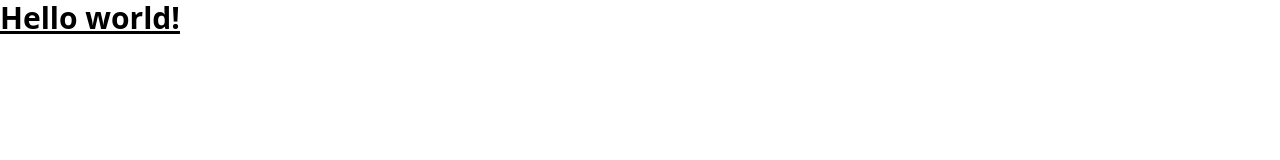
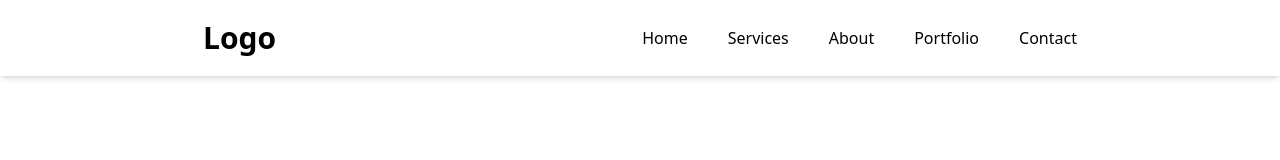
Before and after one commit to atikrahad/b3-portfolio2, a plain HTML site: page index.html in a window 1280 px wide. Drawn offline with nearby package versions, Linux system fonts and the light colour scheme.

Commit message:
navber create

```diff
--- a/index.html
+++ b/index.html
@@ -1,4 +1,4 @@
-<!doctype html>
+<!DOCTYPE html>
 <html>
   <head>
     <meta charset="UTF-8" />
@@ -7,8 +7,15 @@
     <title>Atik's Portfolio</title>
   </head>
   <body>
-    <h1 class="text-3xl font-bold underline">
-      Hello world!
-    </h1>
+    <nav class="p-5 flex items-center justify-around shadow-md">
+      <h1 class="text-3xl font-bold">Logo</h1>
+      <ul class="flex gap-10">
+        <li><a href="">Home</a></li>
+        <li><a href="">Services</a></li>
+        <li><a href="">About</a></li>
+        <li><a href="">Portfolio</a></li>
+        <li><a href="">Contact</a></li>
+      </ul>
+    </nav>
   </body>
 </html>
```
